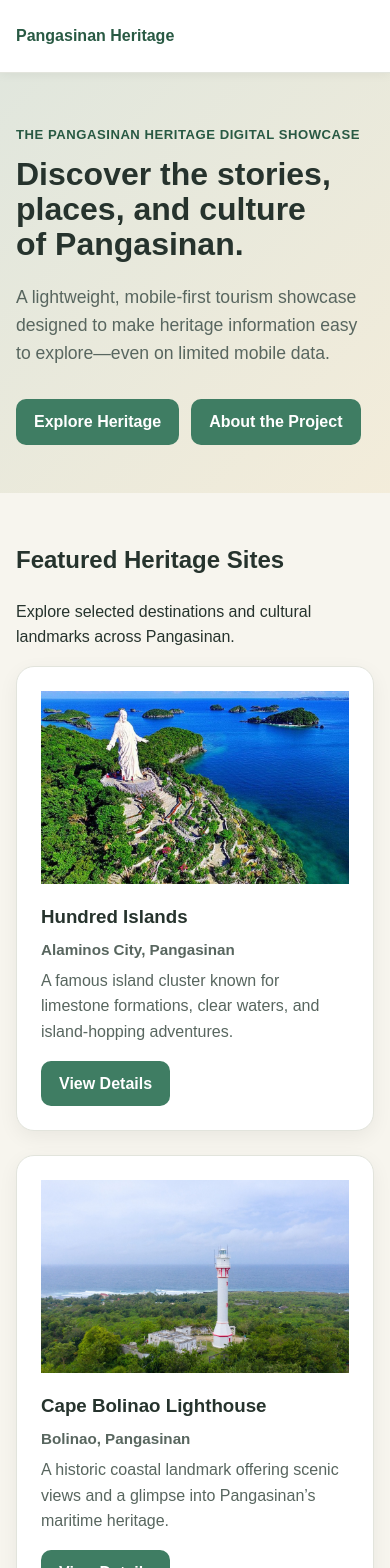
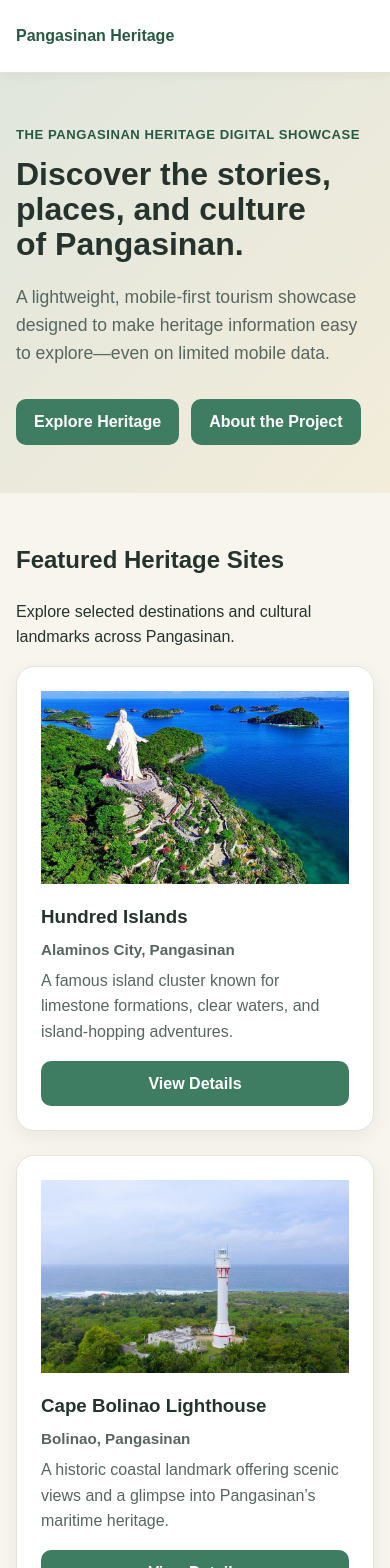
Before and after one commit to cjeomolina40-ops/Activity-1.1-Molina-JohnJeo, a Next.js app: page / in a window 390 px wide. Shown: the top 1568 px of the page. Built offline with nearby package versions, Linux system fonts and the light colour scheme.

Commit message:
Added heritage gallery page

```diff
--- a/app/globals.css
+++ b/app/globals.css
@@ -939,3 +939,137 @@ button:active,
     grid-template-columns: 1fr;
   }
 }
+/* =========================================================
+   HERITAGE DETAILS
+   ========================================================= */
+
+.heritage-details-wrapper {
+  width: 100%;
+  margin-top: auto;
+}
+
+
+/* Remove browser's default triangle */
+
+.heritage-details-wrapper summary {
+  list-style: none;
+}
+
+.heritage-details-wrapper summary::-webkit-details-marker {
+  display: none;
+}
+
+
+/* Make summary behave like your existing button */
+
+.heritage-details-wrapper summary {
+  display: inline-flex;
+  align-items: center;
+  justify-content: center;
+
+  cursor: pointer;
+
+  user-select: none;
+}
+
+
+/* Change text when details are open */
+
+.heritage-details-wrapper[open] summary::after {
+  content: '';
+}
+
+
+/* Details content */
+
+.heritage-details {
+  width: 100%;
+  margin-top: 4px;
+}
+
+
+/* Divider */
+
+.heritage-details-divider {
+  width: 100%;
+  height: 1px;
+
+  margin: 20px 0;
+
+  background: var(--border);
+}
+
+
+/* Heading */
+
+.heritage-details h4 {
+  margin: 0 0 10px;
+
+  color: var(--primary-dark);
+  font-size: 1.15rem;
+}
+
+
+/* Paragraph */
+
+.heritage-details p {
+  margin-bottom: 16px;
+
+  color: var(--muted);
+  line-height: 1.7;
+}
+
+
+/* Highlights */
+
+.heritage-highlights {
+  width: 100%;
+  margin-top: 20px;
+}
+
+.heritage-highlights h5,
+.heritage-extra h5 {
+  margin: 0 0 8px;
+
+  color: var(--text);
+  font-size: 1rem;
+}
+
+.heritage-highlights ul {
+  margin: 0;
+  padding-left: 20px;
+}
+
+.heritage-highlights li {
+  margin-bottom: 6px;
+  color: var(--muted);
+}
+
+
+/* Extra sections */
+
+.heritage-extra {
+  width: 100%;
+  margin-top: 20px;
+}
+
+
+/* =========================================================
+   EXPANDED CARD
+   ========================================================= */
+
+.heritage-card:has(.heritage-details-wrapper[open]) {
+  box-shadow:
+    0 12px 32px rgba(0, 0, 0, 0.1);
+}
+
+
+/* =========================================================
+   MOBILE
+   ========================================================= */
+
+@media (max-width: 640px) {
+  .heritage-details-wrapper summary {
+    width: 100%;
+  }
+}
--- a/components/atoms/Button.jsx
+++ b/components/atoms/Button.jsx
@@ -1,16 +1,30 @@
-export default function Button({ children, href, variant = 'primary', ...props }) {
-  const className = `button button-${variant}`;
+export default function Button({
+  children,
+  href,
+  variant = 'primary',
+  type = 'button',
+}) {
+  const className =
+    variant === 'secondary'
+      ? 'button button-secondary'
+      : 'button';
 
   if (href) {
     return (
-      <a className={className} href={href}>
+      <a
+        href={href}
+        className={className}
+      >
         {children}
       </a>
     );
   }
 
   return (
-    <button className={className} {...props}>
+    <button
+      type={type}
+      className={className}
+    >
       {children}
     </button>
   );
--- a/components/molecules/HeritageCard.jsx
+++ b/components/molecules/HeritageCard.jsx
@@ -1,30 +1,21 @@
-'use client';
-
-import { useState } from 'react';
+import Image from 'next/image';
 
 export default function HeritageCard({ site }) {
-  const [showDetails, setShowDetails] = useState(false);
-
-  const toggleDetails = () => {
-    setShowDetails((current) => !current);
-  };
-
   return (
-    <article
-      className={`card heritage-card ${
-        showDetails ? 'is-expanded' : ''
-      }`}
-    >
+    <article className="card heritage-card">
 
       {/* =========================
           IMAGE
       ========================= */}
 
       {site.image && (
-        <img
+        <Image
           src={site.image}
           alt={site.name}
+          width={800}
+          height={500}
           className="heritage-image"
+          sizes="(max-width: 640px) 92vw, (max-width: 900px) 44vw, 30vw"
         />
       )}
 
@@ -55,38 +46,22 @@ export default function HeritageCard({ site }) {
 
 
         {/* =========================
-            VIEW DETAILS
+            NATIVE DETAILS
         ========================= */}
 
-        <button
-          type="button"
-          className="button"
-          onClick={toggleDetails}
-          aria-expanded={showDetails}
-          aria-controls={`details-${site.id}`}
-        >
-          {showDetails
-            ? 'Hide Details'
-            : 'View Details'}
-        </button>
+        <details className="heritage-details-wrapper">
 
+          <summary className="button">
+            View Details
+          </summary>
 
-        {/* =========================
-            EXPANDED DETAILS
-        ========================= */}
-
-        {showDetails && (
-          <div
-            id={`details-${site.id}`}
-            className="heritage-details"
-          >
+          <div className="heritage-details">
 
             <div className="heritage-details-divider" />
 
             <h4>
               About {site.name}
             </h4>
-
 
             {site.details && (
               <p>
@@ -109,8 +84,8 @@ export default function HeritageCard({ site }) {
 
                   <ul>
                     {site.highlights.map(
-                      (highlight, index) => (
-                        <li key={index}>
+                      (highlight) => (
+                        <li key={highlight}>
                           {highlight}
                         </li>
                       )
@@ -159,7 +134,8 @@ export default function HeritageCard({ site }) {
             )}
 
           </div>
-        )}
+
+        </details>
 
       </div>
 
```
Also changed, not shown: app/page.jsx (+6 -24 lines).
